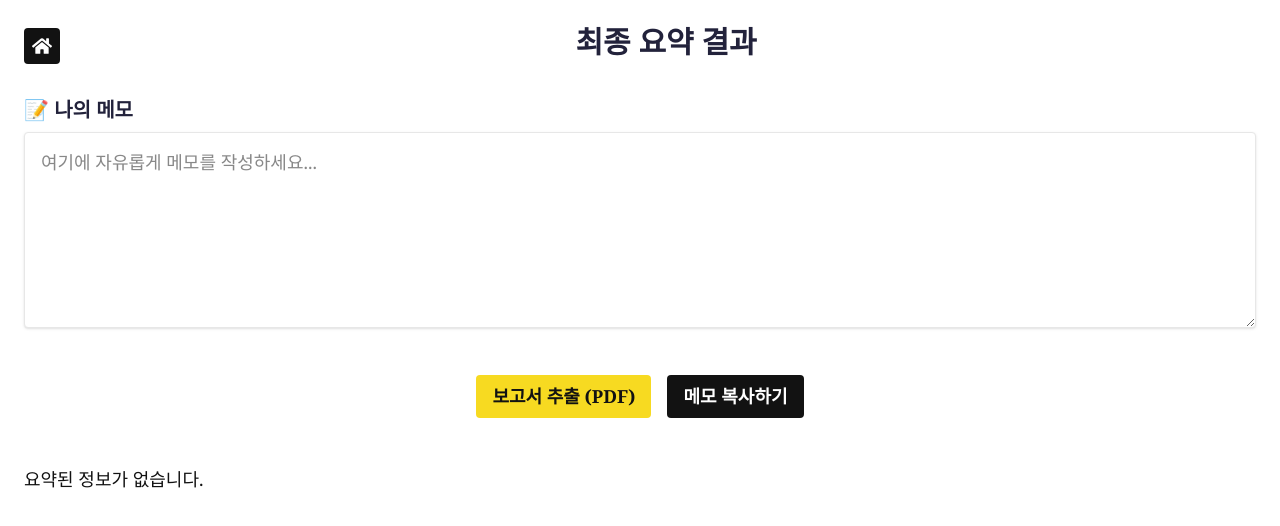
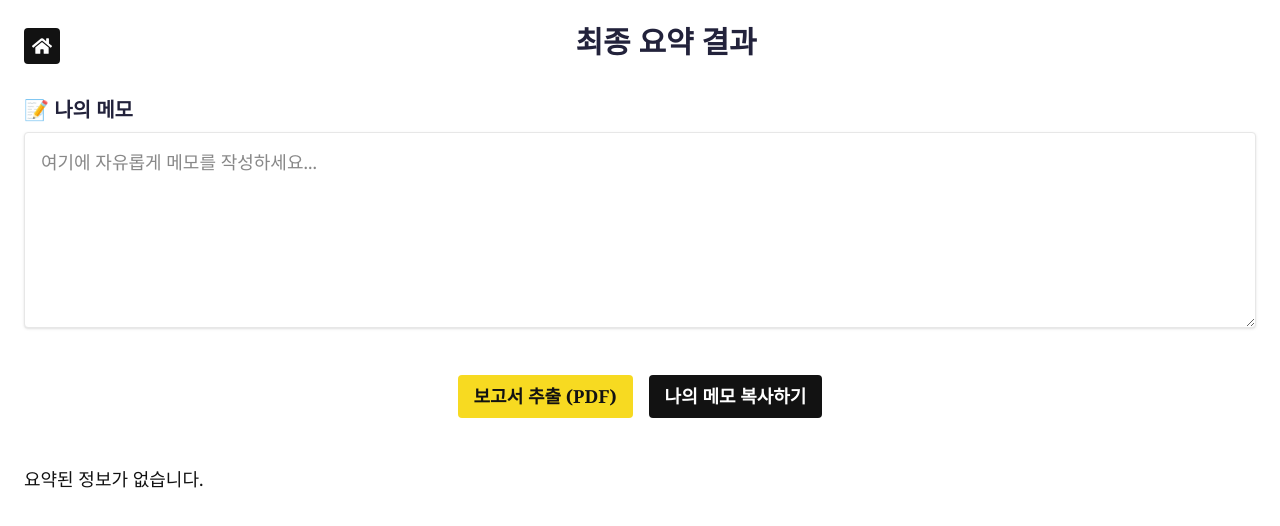
Before and after one commit to lovelyLoverDuck/NEWS-HIVE, a React (Vite) app in the folder client/: page /final in a window 1280 px wide. Shown: the top 526 px of the page. Built offline with nearby package versions, Linux system fonts and the light colour scheme.

Commit message:
나의 메모 복사하기

```diff
--- a/client/src/pages/FinalPage.tsx
+++ b/client/src/pages/FinalPage.tsx
@@ -239,7 +239,7 @@ function FinalPage() {
             color: '#FFFFFF',
           }}
         >
-          메모 복사하기
+          나의 메모 복사하기
         </button>
       </div>
       <ul className="space-y-6 mt-12"></ul>
```
